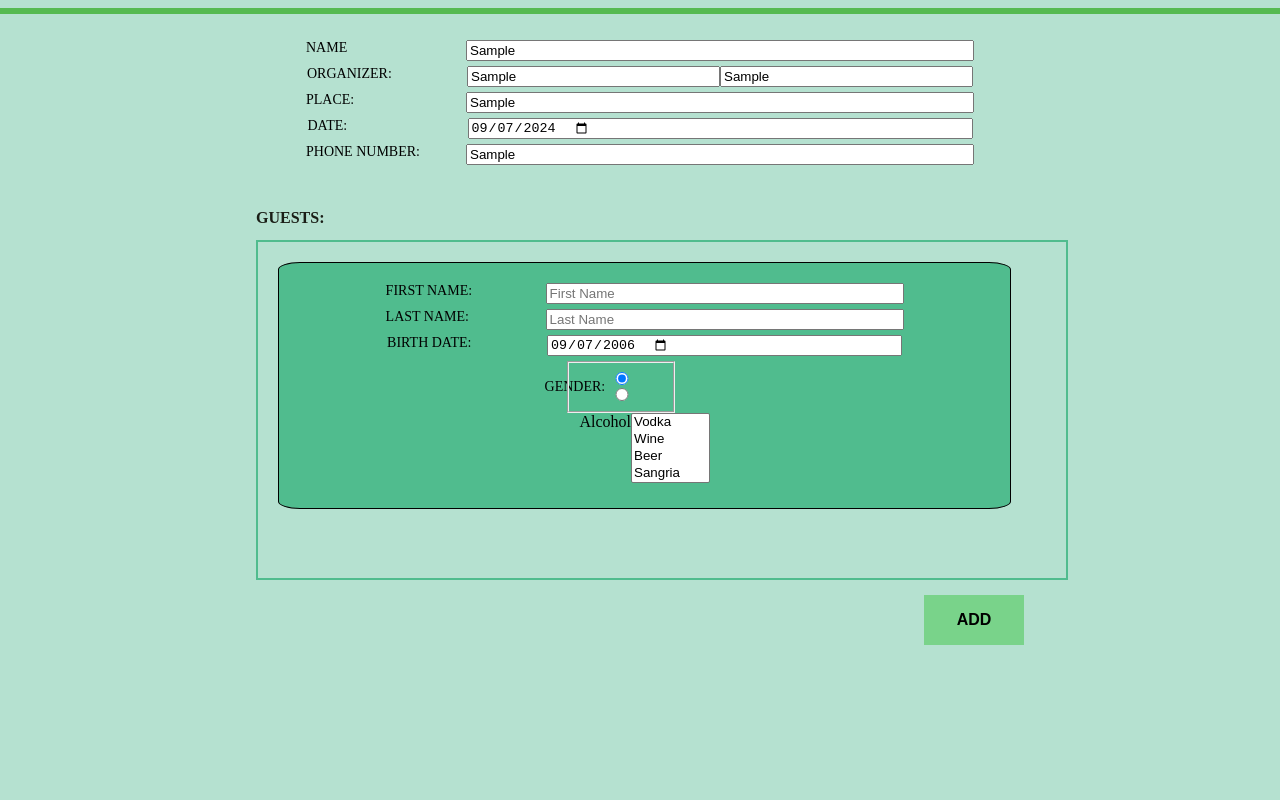
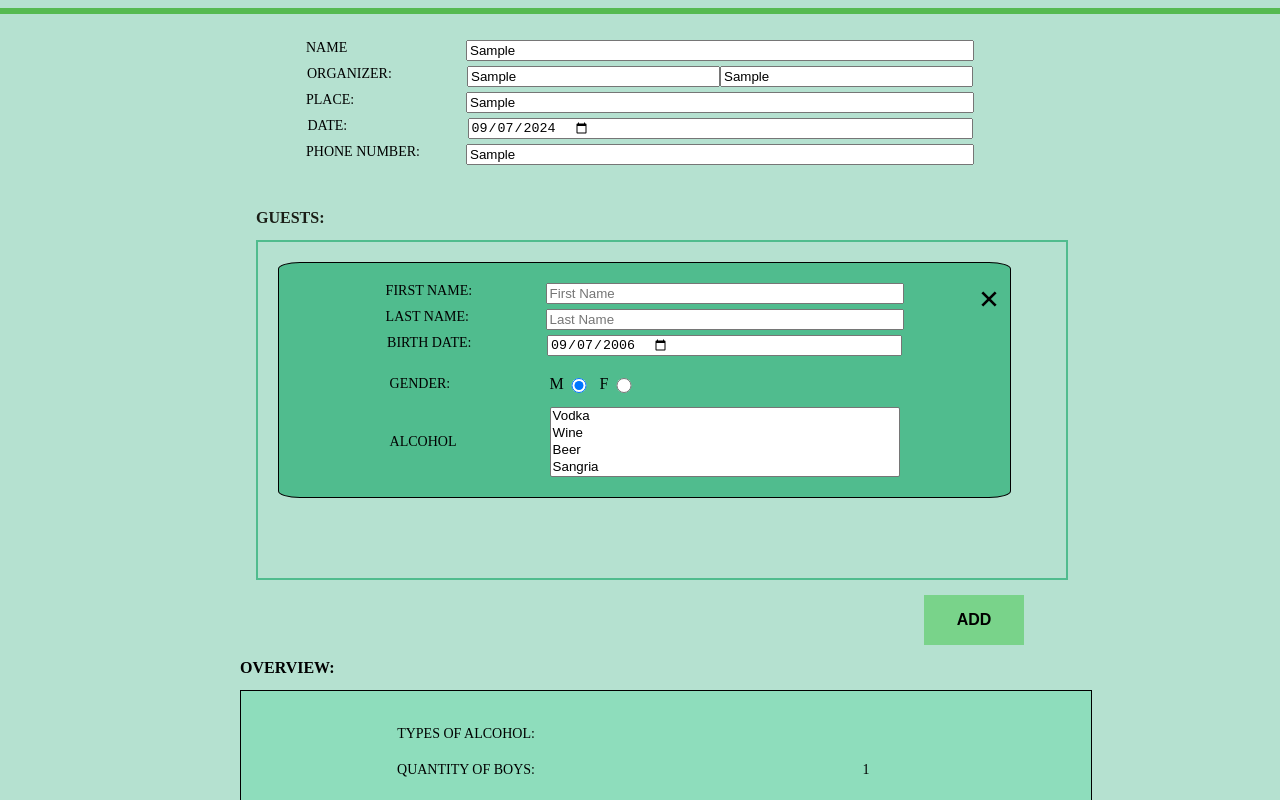
Before and after one commit to alinareabteva/party-organization, a React (Vite) app: page / in a window 1280 px wide. Both pictures are taken after typing "Sample", "Sample", "Sample", "Sample", "Sample" into the empty fields and a click on the button "ADD". Shown: the top 800 px of the page. Built offline with nearby package versions, Linux system fonts and the light colour scheme.

Commit message:
Add a Close Icon to the guest component that must delete guest and change radio-group

```diff
--- a/src/party/Party.tsx
+++ b/src/party/Party.tsx
@@ -5,8 +5,9 @@ import {v4 as uuidv4} from 'uuid';
 import {Guest, GuestComponentsProps, Gender} from "./components/guests-list/guest/GuestComponent.tsx";
 import {useState} from "react";
 import dayjs from "dayjs";
+import OverViewTable from "./components/overview/OverViewTable.tsx";
 
-interface PartyState {
+export interface PartyState {
   guests: Guest[];
 }
 
@@ -45,11 +46,24 @@ const Party = () => {
     }))
   }
 
+   const deleteGuest = (id: Guest['id']) => {
+    setPartyState((prevState) => ({
+      ...prevState,
+      guests: prevState.guests.filter((guest) => guest.id !== id),
+    }))
+  }
+
   return (
     <form className="form">
       <div className="container">
         <AboutParty/>
-        <GuestsList guestsArray={partyState.guests} onChange={onGuestFieldChange} addGuest={addGuest}/>
+        <GuestsList
+          guestsArray={partyState.guests}
+          onChange={onGuestFieldChange}
+          addGuest={addGuest}
+          deleteGuest={deleteGuest}
+        />
+        <OverViewTable guests={partyState.guests} />
       </div>
     </form>
   );
--- a/src/party/components/guests-list/GuestsList.scss
+++ b/src/party/components/guests-list/GuestsList.scss
@@ -33,6 +33,13 @@
     font-weight: 600;
     font-size: 16px;
     text-transform: uppercase;
+    cursor: pointer;
+    transition: all .5s ease;
+
+    &.button-add:hover {
+      color: #000;
+      background-color: #30ca8b;
+    }
 
   }
 }
--- a/src/party/components/guests-list/GuestsList.tsx
+++ b/src/party/components/guests-list/GuestsList.tsx
@@ -6,19 +6,31 @@ interface GuestsListProps {
   guestsArray: Guest[];
   onChange: GuestComponentsProps['onChange'];
   addGuest: () => void;
+  deleteGuest: (id: string) => void;
 }
 
-const GuestsList = ({guestsArray, onChange, addGuest}: GuestsListProps) => {
+const GuestsList = ({guestsArray, onChange, addGuest, deleteGuest}: GuestsListProps) => {
+
   const handleClickGuest = (e: MouseEvent) => {
     e.preventDefault();
     addGuest()
   }
+
+  const onClickDelete = (id: string) => {
+    deleteGuest(id);
+  }
+
   return (
     <div className="guests">
       <h2 className="guests-label">Guests:</h2>
       <div className="guest-list">
         {guestsArray.map(guest => (
-          <GuestComponent key={guest.id} {...guest} onChange={onChange}/>
+          <GuestComponent
+            key={guest.id}
+            {...guest}
+            onChange={onChange}
+            onClickDelete={onClickDelete}
+          />
         ))}
       </div>
       <button className="button-add" onClick={handleClickGuest}>Add</button>
--- a/src/party/components/guests-list/guest/GuestComponent.scss
+++ b/src/party/components/guests-list/guest/GuestComponent.scss
@@ -7,36 +7,67 @@
   background: #50bc8e;
   border: solid 1px #000;
   border-radius: 3%;
+  margin-bottom: 3%;
+  position: relative;
+
+  .icon-wrapper {
+    position: absolute;
+    right: 5px;
+    display: block;
+  }
+
+  .base-input {
+    display: flex;
+    width: 350px;
+  }
+
+  .select-label {
+    display: flex;
+    flex-direction: row;
+    align-items: center;
+    font-weight: 500;
+    font-size: 14px;
+    text-transform: uppercase;
+    width: 160px;
+  }
+
+  .base-select {
+    display: flex;
+    width: 350px;
+  }
 
   .gender {
     display: flex;
-    width: 200px;
+    width: 700px;
     flex-direction: row;
     align-items: center;
+    justify-content: center;
+    margin-top: 2%;
 
     .gender-label {
       font-weight: 500;
       font-size: 14px;
       text-transform: uppercase;
-      width: 20px;
+      width: 160px;
       display: flex;
     }
 
     .radio-group {
-      width: 80px;
+      width: 350px;
       display: flex;
-      flex-direction: column;
+      flex-direction: row;
 
-      .base-input {
+      .radio-group-label {
         display: flex;
-        width: 35px;
+        flex-direction: row;
+        justify-content: flex-start;
+        width: 50px;
 
-        .label {
+        .radio-btn-input {
           display: flex;
-          font-weight: 500;
-          font-size: 14px;
-          text-transform: uppercase;
+          flex-direction: row;
           width: 20px;
+          cursor: pointer;
         }
       }
     }
@@ -45,27 +76,14 @@
   .alcohol {
     display: flex;
     width: 700px;
+    margin-top: 2%;
     flex-direction: row;
     justify-content: center;
-    padding-bottom: 5px;
 
-    .alcohol-label {
-      font-weight: 500;
-      font-size: 14px;
-      text-transform: uppercase;
-      width: 160px;
-      display: flex;
-      flex-direction: row;
-    }
-
-    .select-alcohol {
-      width: 350px;
+    .base-select {
+      cursor: pointer;
     }
   }
 
-  .base-input {
-    display: flex;
-    width: 350px;
 
-  }
 }
--- a/src/party/components/guests-list/guest/GuestComponent.tsx
+++ b/src/party/components/guests-list/guest/GuestComponent.tsx
@@ -5,6 +5,7 @@ import {ChangeEvent, useMemo} from "react";
 import {v4 as uuidv4} from 'uuid';
 import Select, {SelectOption, SelectProp} from "../../../../components/base/select/Select.tsx";
 import {BASE_DATE_FORMAT} from "../../../../utilities.ts";
+import BaseIcon, {IconNames} from "../../../../components/base/icon/BaseIcon.tsx";
 
 export enum Gender {
   M = 'M',
@@ -27,40 +28,42 @@ interface AlcoholDto {
 }
 
 export const ALCOHOL_NAMES: Array<AlcoholDto> = [
-  { name: "Vodka", id: uuidv4() },
-  { name: "Wine", id: uuidv4() },
-  { name: "Beer", id: uuidv4() },
-  { name: "Sangria", id: uuidv4() },
-  { name: "Champagne", id: uuidv4() },
-  { name: "Rum", id: uuidv4() },
-  { name: "Calvados", id: uuidv4() },
-  { name: "Brandy", id: uuidv4() },
+  {name: "Vodka", id: uuidv4()},
+  {name: "Wine", id: uuidv4()},
+  {name: "Beer", id: uuidv4()},
+  {name: "Sangria", id: uuidv4()},
+  {name: "Champagne", id: uuidv4()},
+  {name: "Rum", id: uuidv4()},
+  {name: "Calvados", id: uuidv4()},
+  {name: "Brandy", id: uuidv4()},
 ];
 
 
 export interface GuestComponentsProps extends Guest {
   onChange: (id: string, partOfGuest: Partial<Guest>) => void;
-
+  onClickDelete: (id: string) => void
 }
 
 const mapAlcoholToOption = (alcohol: AlcoholDto): SelectOption => {
-  return  {
+  return {
     label: alcohol.name,
     value: alcohol.id
   }
 }
 
 
+const GuestComponent = ({id, firstName, lastName, birthDate, gender, onChange, alcohol, onClickDelete}: GuestComponentsProps) => {
 
-
-const GuestComponent = ({id, firstName, lastName, birthDate, gender, onChange, alcohol}:GuestComponentsProps) => {
-
-  const handleChange = ({target: {name, value}} : ChangeEvent<HTMLInputElement>) => {
+  const handleChange = ({target: {name, value}}: ChangeEvent<HTMLInputElement>) => {
     onChange(id, {[name]: value})
   }
 
-  const handleDateChange =  ({target: {name, value}} : ChangeEvent<HTMLInputElement>) => {
+  const handleDateChange = ({target: {name, value}}: ChangeEvent<HTMLInputElement>) => {
     onChange(id, {[name]: dayjs(value, BASE_DATE_FORMAT)})
+  }
+
+  const handleGenderChange = ({target: {value}}: ChangeEvent<HTMLInputElement>) => {
+    onChange(id, {gender: value as Gender})
   }
 
   const alcoholOptions = useMemo(() => {
@@ -75,15 +78,18 @@ const GuestComponent = ({id, firstName, lastName, birthDate, gender, onChange, a
   const alcoholChange: SelectProp['onChange'] = (selectedOption) => {
     const foundAlcohol = ALCOHOL_NAMES.find(alcohol => alcohol.id === selectedOption.value);
     if (foundAlcohol) {
-      const newAlcoholArray = alcohol.includes(foundAlcohol) ? alcohol.filter(a => a.id !== foundAlcohol.id) :  [...alcohol, foundAlcohol]
-
-      onChange(id, {alcohol:newAlcoholArray})
+      const newAlcoholArray = alcohol.includes(foundAlcohol) ? alcohol.filter(a => a.id !== foundAlcohol.id) : [...alcohol, foundAlcohol]
+      onChange(id, {alcohol: newAlcoholArray})
     }
-
   }
 
   return (
     <div className="guest-box">
+      <BaseIcon
+        onClick={() => onClickDelete(id)}
+        size={'badgeIcon'}
+        name={IconNames.Close}
+      />
       <BaseInput
         name="firstName"
         placeholder="First Name"
@@ -111,26 +117,33 @@ const GuestComponent = ({id, firstName, lastName, birthDate, gender, onChange, a
 
       <div className="gender">
         <label className="gender-label">Gender:</label>
-        <fieldset className="radio-group" >
+        <div className="radio-group">
+          <label className="radio-group-label">M
             <input
               value={Gender.M}
-            name="gender"
+              name={`${id}-gender`}
               type="radio"
+              className="radio-btn-input"
               checked={Gender.M === gender}
-            onChange={handleChange}
+              onChange={handleGenderChange}
             />
+          </label>
+
+          <label className="radio-group-label">F
             <input
               value={Gender.F}
-            name="gender"
+              name={`${id}-gender`}
               type="radio"
+              className="radio-btn-input"
               checked={Gender.F === gender}
-            onChange={handleChange}
+              onChange={handleGenderChange}
             />
-        </fieldset>
+          </label>
+
+        </div>
       </div>
 
       <div className="alcohol">
-
         <Select
           label="Alcohol"
           selectedOption={selectedAlcoholOptions}
@@ -138,13 +151,6 @@ const GuestComponent = ({id, firstName, lastName, birthDate, gender, onChange, a
           allowMultiple
           onChange={alcoholChange}
         />
-
-        {/*<label className="alcohol-label">Alcohol:</label>*/}
-        {/*<select className="select-alcohol">*/}
-        {/*  <option value="value1">Wine</option>*/}
-        {/*  <option value="value2"> Beer</option>*/}
-        {/*  <option value="value3">Vodka</option>*/}
-        {/*</select>*/}
       </div>
     </div>
   );
```
Lines whose indentation alone changed are shown as unchanged.
